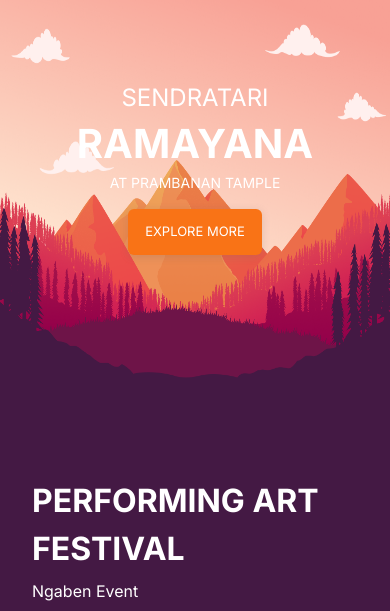
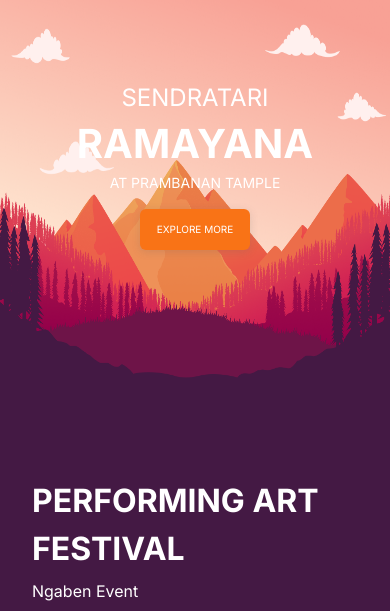
Before and after one commit to zidane-arkan/projectWebIFFest, a plain HTML site: page index.html in a window 390 px wide. Shown: the top 611 px of the page. Drawn offline with nearby package versions, Linux system fonts and the light colour scheme.

Commit message:
Change explore button size

```diff
--- a/css/custom.css
+++ b/css/custom.css
@@ -364,7 +364,7 @@ html {
     margin-left: 2rem !important;
   }
   .button-explore {
-    font-size: 13px !important;
+    font-size: 10px !important;
     padding-left: 1rem !important;
     padding-right: 1rem !important;
   }
```
